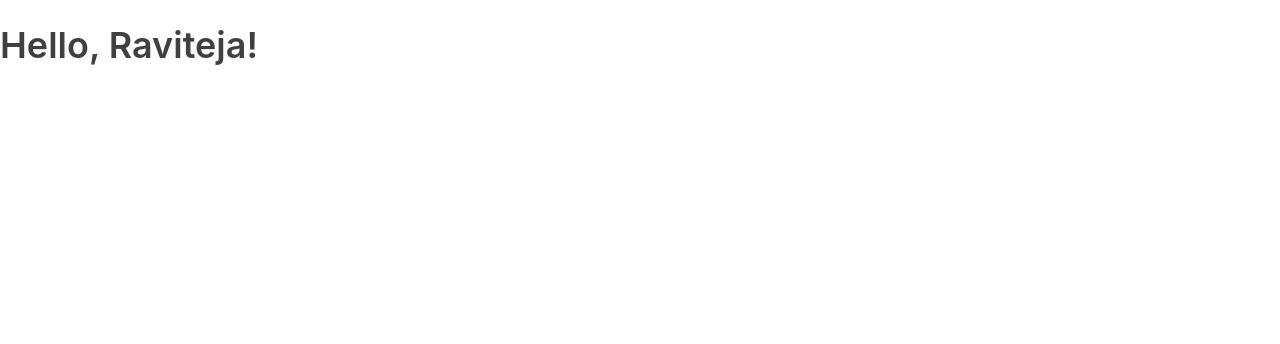
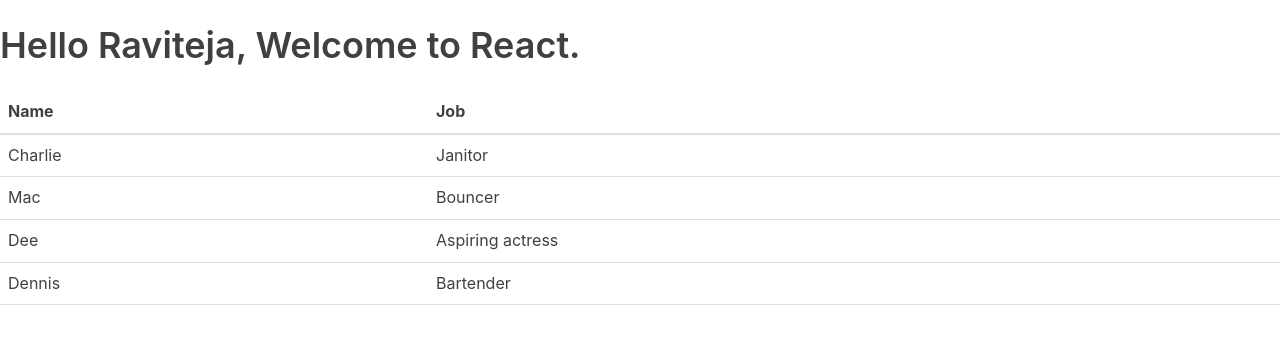
Before and after one commit to ravitejagGitHub/react-tutorial, a React (Create React App) app: page / in a window 1280 px wide. Shown: the top 344 px of the page. Built offline with nearby package versions, Linux system fonts and the light colour scheme.

Commit message:
class components

```diff
--- /dev/null
+++ b/src/App.js
@@ -0,0 +1,13 @@
+import React, {Component} from "react";
+import { Table } from "./Table";
+
+export class App extends Component {
+    render() {
+        return (
+            <div className="app">
+                <h1> Hello Raviteja, Welcome to React.</h1>
+                <Table/>
+            </div>
+        );
+    }
+}
--- /dev/null
+++ b/src/Table.js
@@ -0,0 +1,34 @@
+import { Component } from "react";
+
+export class Table extends Component {
+    render() {
+      return (
+        <table>
+          <thead>
+            <tr>
+              <th>Name</th>
+              <th>Job</th>
+            </tr>
+          </thead>
+          <tbody>
+            <tr>
+              <td>Charlie</td>
+              <td>Janitor</td>
+            </tr>
+            <tr>
+              <td>Mac</td>
+              <td>Bouncer</td>
+            </tr>
+            <tr>
+              <td>Dee</td>
+              <td>Aspiring actress</td>
+            </tr>
+            <tr>
+              <td>Dennis</td>
+              <td>Bartender</td>
+            </tr>
+          </tbody>
+        </table>
+      )
+    }
+}
--- a/src/index.js
+++ b/src/index.js
@@ -1,16 +1,8 @@
 import React from 'react';
 import ReactDOM from 'react-dom'
+import { App } from './App';
 import './index.css';
 
 
-class App extends React.Component {
-  render() {
-    return (
-      <div className="App">
-        <h1>Hello, Raviteja!</h1>
-      </div>
-    )
-  }
-}
 
 ReactDOM.render(<App />, document.getElementById('root'))
```
